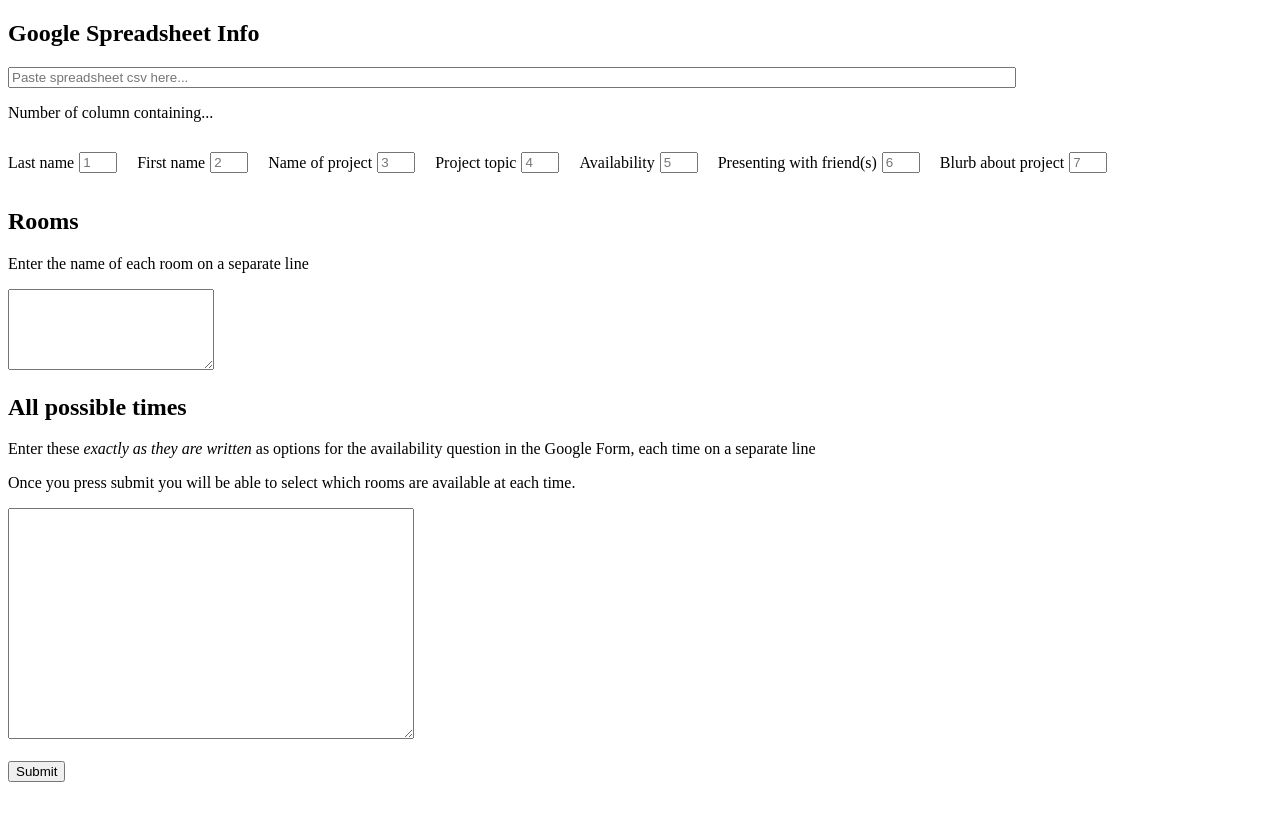
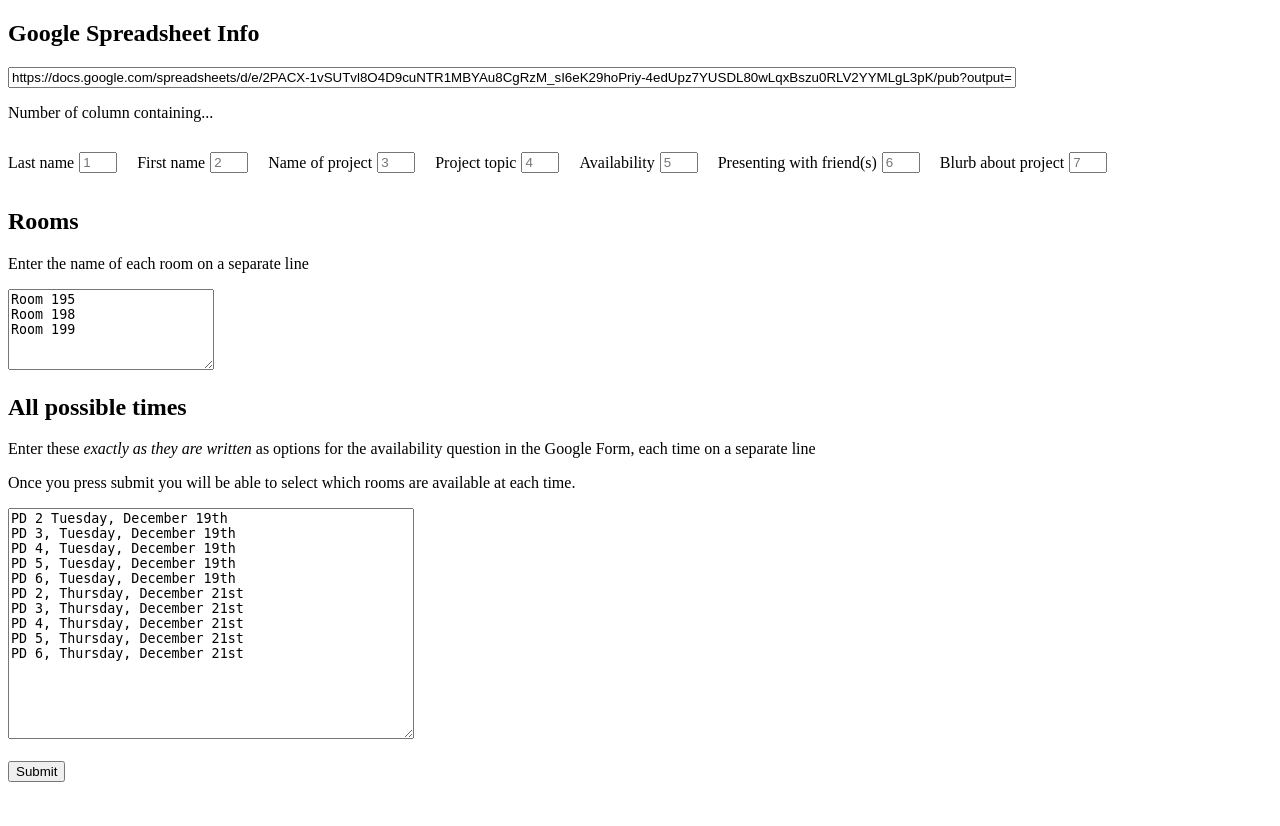
Before and after one commit to brainSTEM-Inc/CAPSLocked, a Flask app: page / in a window 1280 px wide. Run offline with Flask 3, Linux system fonts and the light colour scheme.

Commit message:
Update index.html

```diff
--- a/templates/index.html
+++ b/templates/index.html
@@ -23,7 +23,7 @@
 </head>
 <body>
     <h2>Google Spreadsheet Info</h2>
-    <input id="spreadsheetUrl" type="text" name="url" style="width:1000px;" placeholder="Paste spreadsheet csv here...">
+    <input id="spreadsheetUrl" type="text" name="url" style="width:1000px;" placeholder="Paste spreadsheet csv here..." value="https://docs.google.com/spreadsheets/d/e/2PACX-1vSUTvl8O4D9cuNTR1MBYAu8CgRzM_sI6eK29hoPriy-4edUpz7YUSDL80wLqxBszu0RLV2YYMLgL3pK/pub?output=csv">
 
     <p>Number of column containing...</p>
     <form class="container" id="columnForm">
@@ -38,12 +38,23 @@
 
     <h2>Rooms</h2>
     <p>Enter the name of each room on a separate line</p>
-    <textarea id="roomsInput" style="width:200px" rows="5"></textarea>
+    <textarea id="roomsInput" style="width:200px" rows="5">Room 195
+Room 198
+Room 199</textarea>
 
     <h2>All possible times</h2>
     <p>Enter these <i>exactly as they are written</i> as options for the availability question in the Google Form, each time on a separate line</p>
     <p>Once you press submit you will be able to select which rooms are available at each time.</p>
-    <textarea id="timesInput" style="width:400px" rows="15"></textarea>
+    <textarea id="timesInput" style="width:400px" rows="15">PD 2 Tuesday, December 19th
+PD 3, Tuesday, December 19th
+PD 4, Tuesday, December 19th
+PD 5, Tuesday, December 19th
+PD 6, Tuesday, December 19th
+PD 2, Thursday, December 21st
+PD 3, Thursday, December 21st
+PD 4, Thursday, December 21st
+PD 5, Thursday, December 21st
+PD 6, Thursday, December 21st</textarea>
 
     <br><br>
     <button onclick="generateTable()">Submit</button>
```
